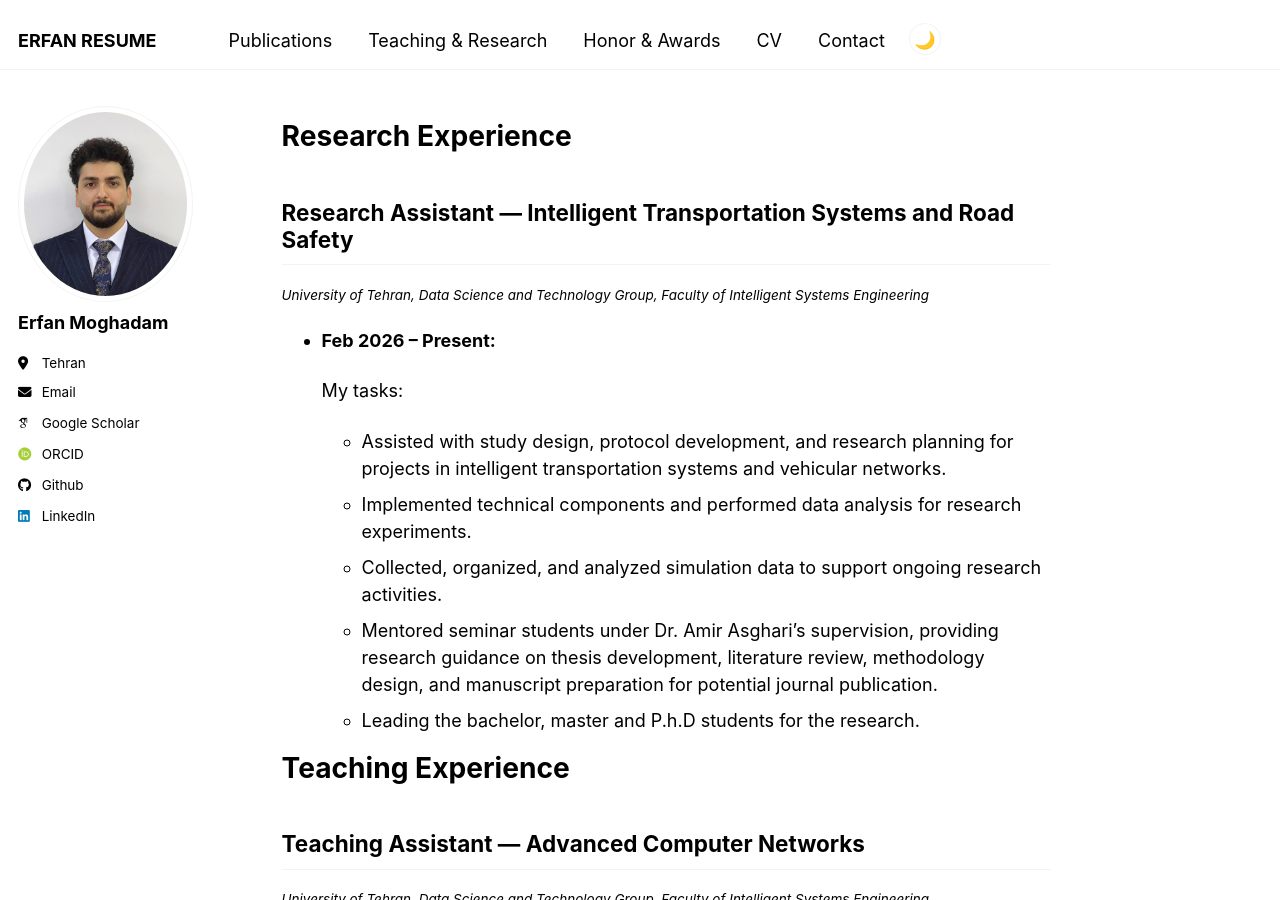
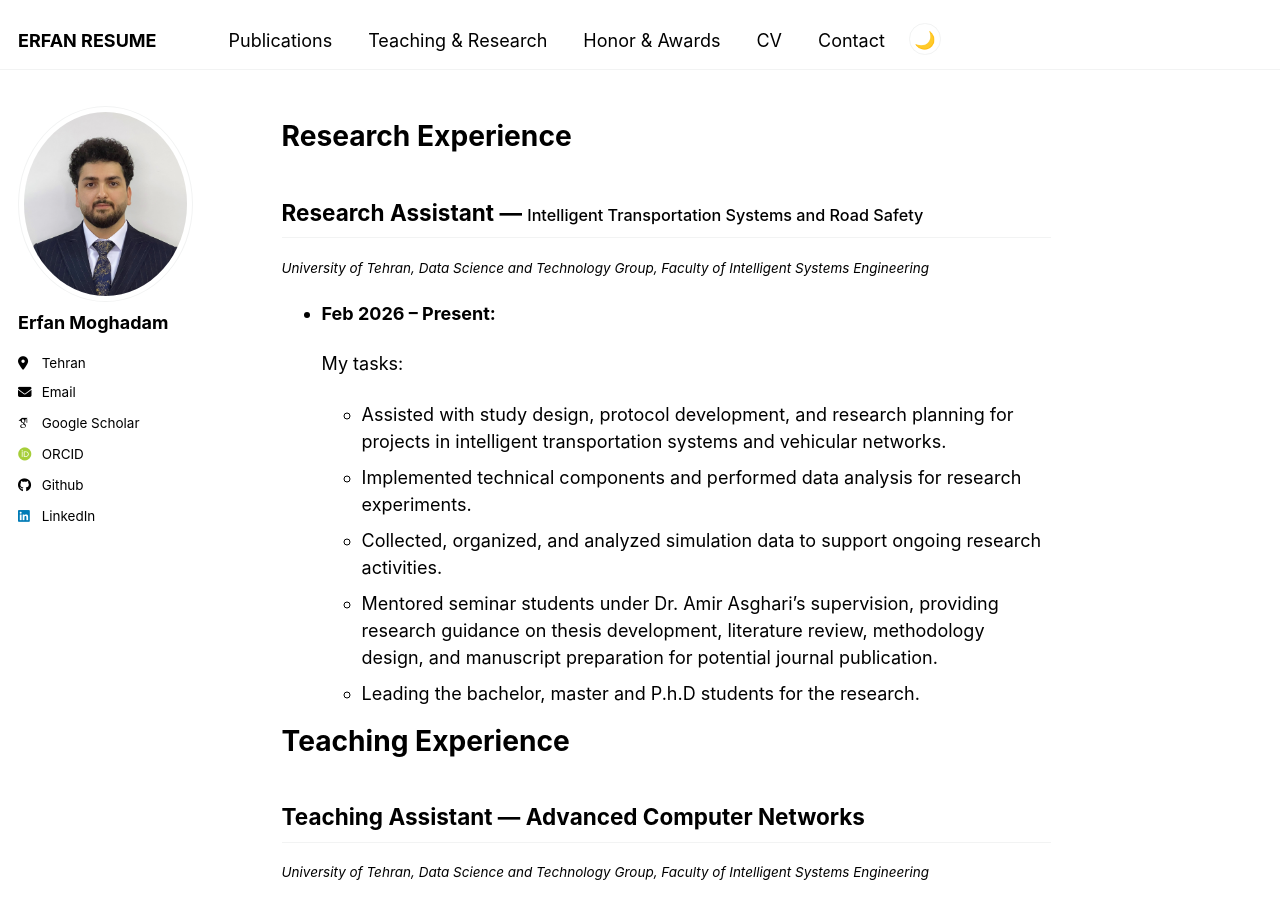
Before and after one commit to erfanresume/erfanresume.github.io, a Jekyll site: the page built from _pages/teaching-research.md, in a window 1280 px wide and 900 px high. Built offline with Jekyll 4.4.1, drawn with Linux system fonts in a browser that asks for light colours; some web fonts are replaced.

Commit message:
Update teaching-research.md

```diff
--- a/_pages/teaching-research.md
+++ b/_pages/teaching-research.md
@@ -6,7 +6,7 @@ redirect_from:
 ---
 # Research Experience
 
-## Research Assistant — Intelligent Transportation Systems and Road Safety
+## Research Assistant — <span style="font-size: 0.72em; font-weight: 500;">Intelligent Transportation Systems and Road Safety</span>
 <sub>*University of Tehran, Data Science and Technology Group, Faculty of Intelligent Systems Engineering*</sub>
 
 - **Feb 2026 – Present:**
```
